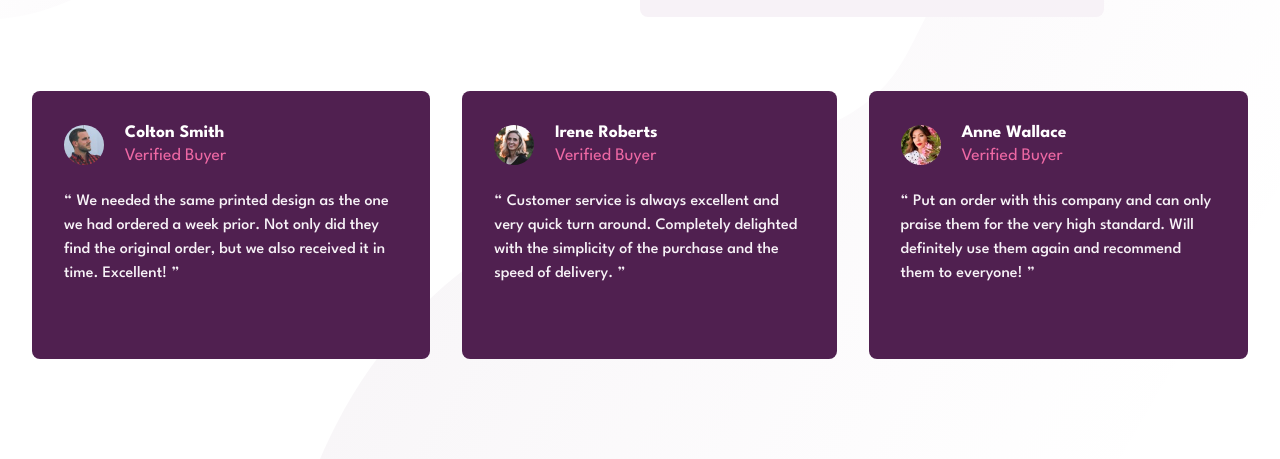
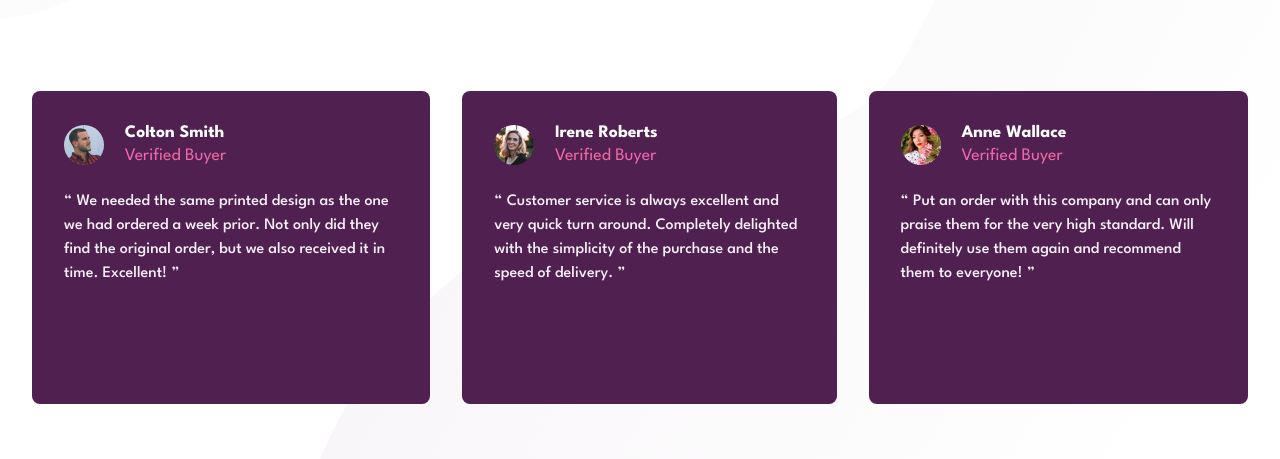
Before and after one commit to tatumroaquin/frontendmentor.io, a plain HTML site: page 01-newbie/social-proof-section/index.html in a window 1280 px wide. Shown: the part 341-800 px from the top of the page. Drawn offline with Linux system fonts and the light colour scheme.

Commit message:
change rem and vh to em social-proof-section

```diff
--- a/01-newbie/social-proof-section/style.css
+++ b/01-newbie/social-proof-section/style.css
@@ -52,8 +52,8 @@ body {
 }
 
 .container {
-  width: 71rem;
-  height: 75vh;
+  width: 85em;
+  height: 46em;
   display: grid;
   grid-template-columns: repeat(2, 1fr);
   grid-template-rows: repeat(2, 1fr);
```
